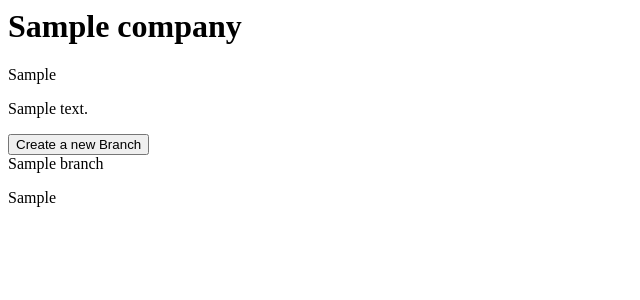
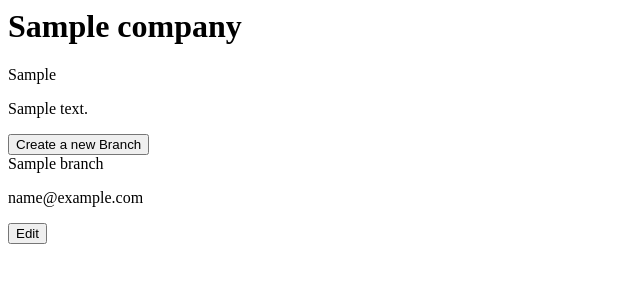
Before and after one commit to eliHeist/dotsales, a Django app: page / in a window 1280 px wide. Shown: the top 300 px of the page, without its empty margins (0-640 px from the left). Run offline with Django 5.2, Linux system fonts and the light colour scheme; a user stored in the database is signed in; tables that the repository leaves empty hold one stand-in row (values such as "Sample post"); parts of the project's set-up code (start-up, migrations or seed data) failed here and were passed over.

Commit message:
branch update

```diff
--- a/accounts/users/context_processors.py
+++ b/accounts/users/context_processors.py
@@ -8,4 +8,5 @@ def user_company(request):
         branches = company.branches.all()
     else:
         branches = request.user.accessible_branches.all()
+    print(branches)
     return {'company': company, 'branches': branches}
--- a/app/company/templates/company/landing.html
+++ b/app/company/templates/company/landing.html
@@ -15,7 +15,7 @@
                             {% csrf_token %}
                             <fieldset class="fieldset">
                                 <legend class="fieldset-legend">Name *</legend>
-                                <input type="text" class="input w-full" name="name" required />
+                                <input type="text" class="input w-full" name="branch_name" required />
                             </fieldset>
                             <fieldset class="fieldset">
                                 <legend class="fieldset-legend">Email</legend>
@@ -47,12 +47,51 @@
         </div>
     </header>
 
-    {% for branch in branches %}
-    <div class="card bg-base-100">
-        <div class="card-body">
-            <div class="card-title">{{ branch.name }}</div>
-            <p>{{ branch.location }}</p>
+    <div class="grid gap-4 mt-4 md:grid-cols-2">
+        {% for branch in branches %}
+        <div class="card bg-base-100">
+            <div class="card-body relative">
+                <div class="card-title">{{ branch.name }}</div>
+                <p>{{ branch.email }}</p>
+
+                <button class="btn" onclick="my_modal_{{ branch.id }}.showModal()">Edit</button>
+                <dialog id="my_modal_{{ branch.id }}" class="modal">
+                    <div class="modal-box">
+                        <form action="" method="post">
+                            {% csrf_token %}
+                            <input type="hidden" name="pk" value="{{ branch.pk }}">
+                            <fieldset class="fieldset">
+                                <legend class="fieldset-legend">Name *</legend>
+                                <input type="text" value="{% if branch.name %}{{ branch.name }}{% endif %}" class="input w-full" name="branch_name" required />
+                            </fieldset>
+                            <fieldset class="fieldset">
+                                <legend class="fieldset-legend">Email</legend>
+                                <input type="email" value="{% if branch.email %}{{ branch.email }}{% endif %}" class="input w-full" name="email" />
+                            </fieldset>
+                            <fieldset class="fieldset">
+                                <legend class="fieldset-legend">Phone</legend>
+                                <input type="tel" value="{% if branch.phone_1 %}{{ branch.phone_1 }}{% endif %}" class="input w-full" name="phone_1" />
+                            </fieldset>
+                            <fieldset class="fieldset">
+                                <legend class="fieldset-legend">Other Phone</legend>
+                                <input type="tel" value="{% if branch.phone_2 %}{{ branch.phone_2 }}{% endif %}" class="input w-full" name="phone_2" />
+                            </fieldset>
+                            <fieldset class="fieldset">
+                                <legend class="fieldset-legend">Location</legend>
+                                <input type="text" value="{% if branch.location %}{{ branch.location }}{% endif %}" class="input w-full" name="name" />
+                            </fieldset>
+                            <div class="modal-action">
+                                <!-- if there is a button in form, it will close the modal -->
+                                <button class="btn btn-primary">Update</button>
+                            </div>
+                        </form>
+                    </div>
+                    <form method="dialog" class="modal-backdrop">
+                        <button>close</button>
+                    </form>
+                </dialog>
+            </div>
         </div>
+        {% endfor %}
     </div>
-    {% endfor %}
 </c-layout>
--- a/app/company/views.py
+++ b/app/company/views.py
@@ -16,16 +16,28 @@ class LandingPageView(LoginRequiredMixin, View):
 
         company = user.company
 
-        name = data.get("name")
+        pk = data.get("pk")
+        name = data.get("branch_name")
         location = data.get("location")
         email = data.get("email")
         phone_1 = data.get("phone_1")
         phone_2 = data.get("phone_2")
 
-        Branch.objects.create(
-            company=company,
-            name=name,
-            location=location
-        )
+        print(name)
+
+        if pk:
+            branch = Branch.objects.get(pk=pk)
+            branch.name = name
+            branch.location = location
+            branch.email = email
+            branch.phone_1 = phone_1
+            branch.phone_2 = phone_2
+            branch.save()
+        else:
+            Branch.objects.create(
+                company=company,
+                name=name,
+                location=location
+            )
 
         return self.get(request, *args, **kwargs)
```
